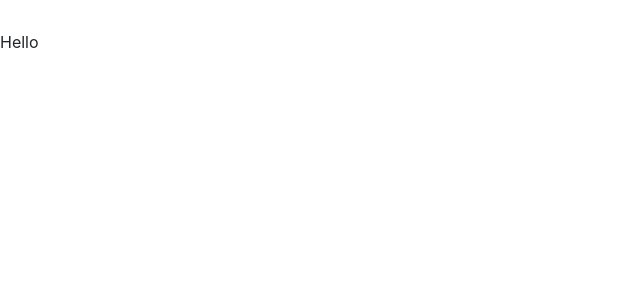
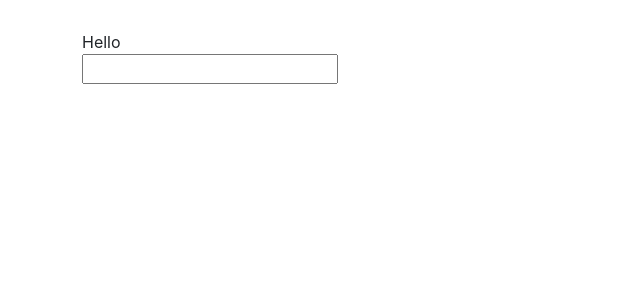
Before and after one commit to federicapoletti24/dictionary-project, a React (Create React App) app: page / in a window 1280 px wide. Shown: the top 300 px of the page, without its empty margins (0-640 px from the left). Built offline with nearby package versions, Linux system fonts and the light colour scheme.

Commit message:
Dictionary's Search Engine Created

```diff
--- a/src/App.js
+++ b/src/App.js
@@ -1,11 +1,17 @@
 import './App.css';
+import Dictionary from "./Dictionary";
 
 export default function App() {
   return (
     <div className="App">
+      <div className="container">
       <header className="App-header">
         Hello
       </header>
+      <main>
+       <Dictionary />
+      </main>
+      </div>
     </div>
   );
 }
--- /dev/null
+++ b/src/Dictionary.js
@@ -0,0 +1,24 @@
+import React, { useState }from "react";
+import "./Dictionary.css";
+
+export default function Dictionary(){
+    const [keyword, setKeyword] = useState(" ");
+
+    function search(event){
+        event.preventDefault();
+        alert(`Searching for ${keyword}...`)
+    }
+
+     function handleKeywordChange(event){
+
+         setKeyword(event.target.value);
+
+    }
+    return (
+        <div className="dictionary">
+            <form onSubmit={search}>
+                <input type="Search" onChange={handleKeywordChange}/>
+            </form>
+        </div>
+    )
+}
```
Also changed, not shown: src/Dictionary.css (added).
